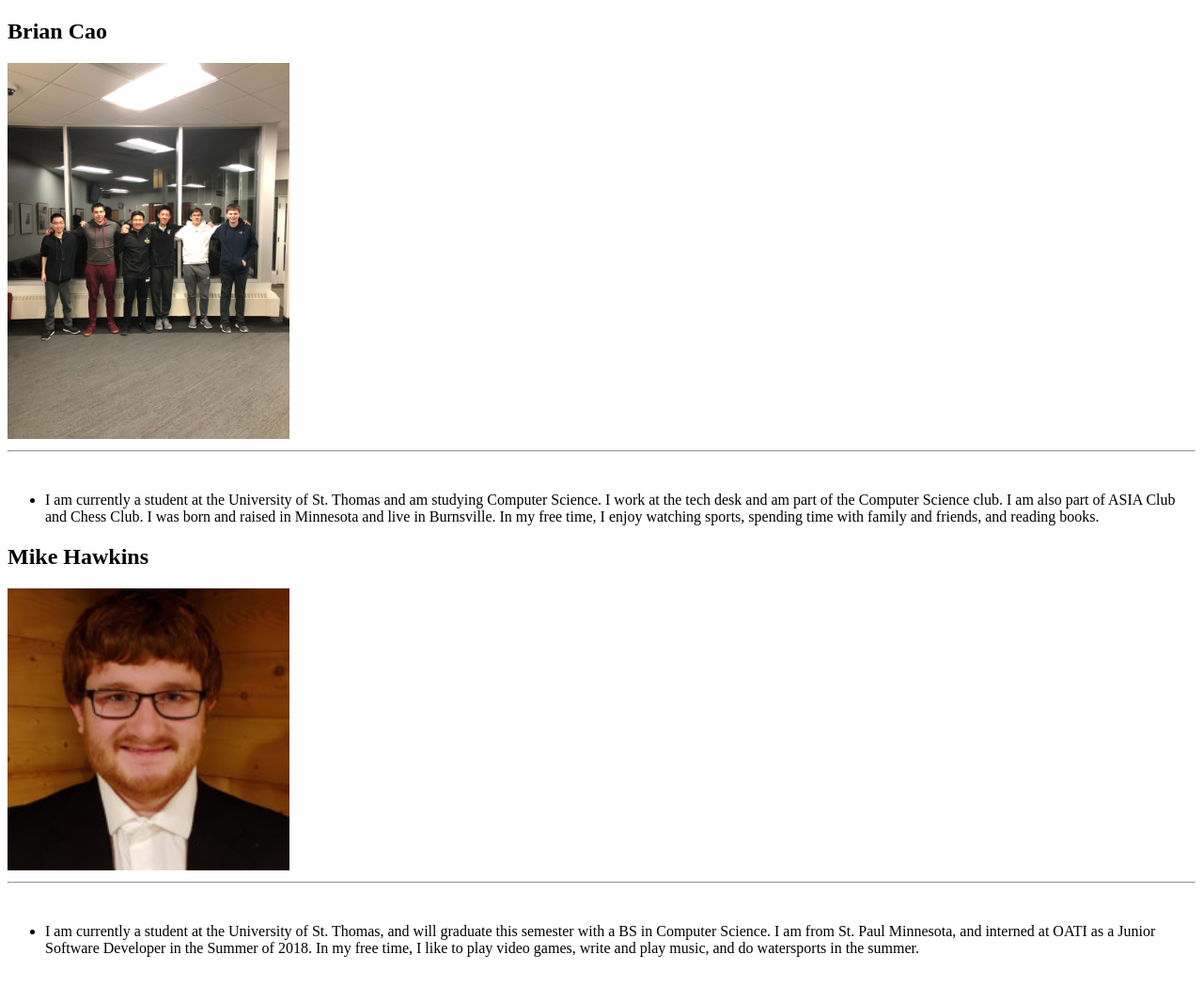
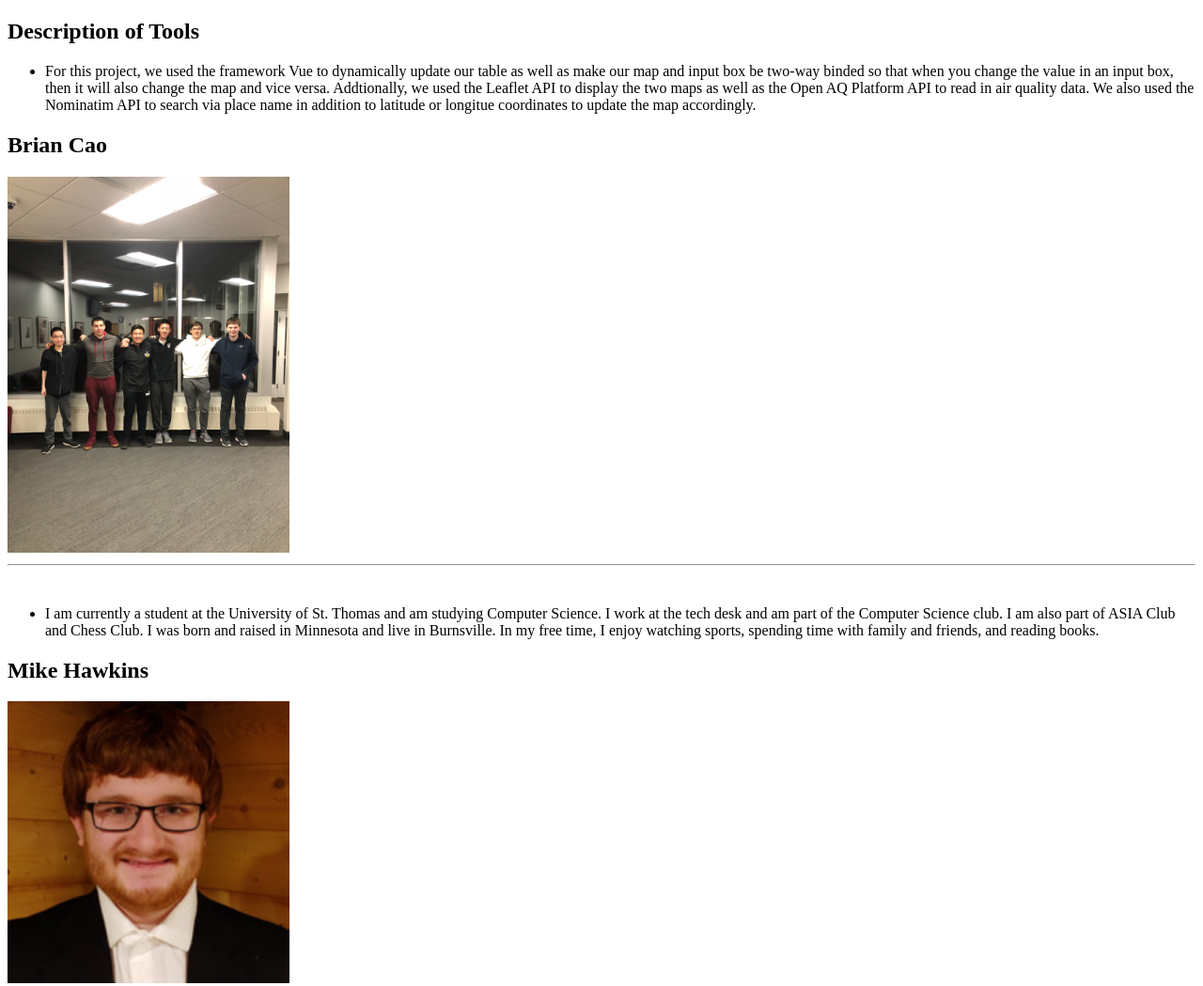
Before and after one commit to hawk5963/Air-Quality-Project, a plain HTML site: page about.html in a window 1280 px wide. Shown: the top 1049 px of the page at 94% size. Drawn offline with Linux system fonts and the light colour scheme; grey boxes are pictures that could not be loaded.

Commit message:
Add files via upload

```diff
--- a/about.html
+++ b/about.html
@@ -1,15 +1,25 @@
   <!DOCTYPE html>
 <html>
+  <h2>Description of Tools</h2>
+    <ul id ="ulHomePage">
+   <li style = "float: center;"> For this project, we used the framework Vue to dynamically update our table as well as
+   make our map and input box be two-way binded so that when you change the value in an input box, then it will also change the map and vice versa.
+   Addtionally, we used the Leaflet API to display the two maps as well as the Open AQ Platform API to read in air quality data.
+   We also used the Nominatim API to search via place name in addition to latitude or longitue coordinates to update the map accordingly.
+   </li>
+
+  </ul>
   <h2>Brian Cao</h2>
   <img src = "picture.png" width = "300" height = "auto" id = "img1" \> </a>
   <hr />
   <br>
   <p class = "p2"> </p>
-  <ul id ="ulHomePage">
+    <ul id ="ulHomePage">
    <li style = "float: center;"> I am currently a student at the University of St. Thomas and am studying
 Computer Science. I work at the tech desk and am part of the Computer Science club. I am also part of ASIA Club and Chess Club.
 	   I was born and raised in Minnesota and live in Burnsville. In my free time, I enjoy watching sports, spending time with family and friends,
 	  and reading books. </li>
+
 
   </ul>
     <h2>Mike Hawkins</h2>
```
